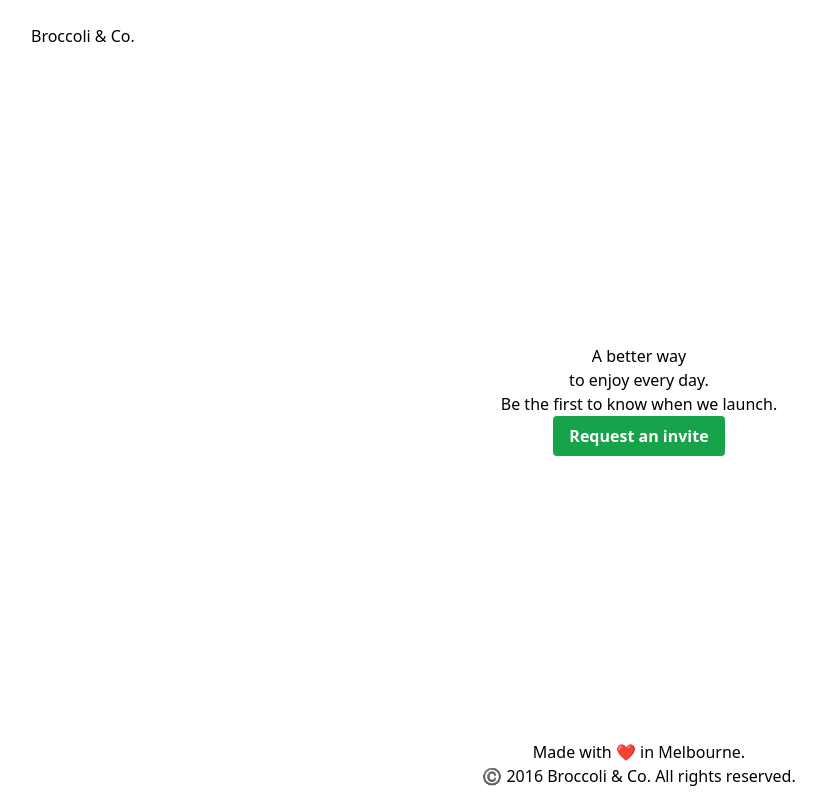
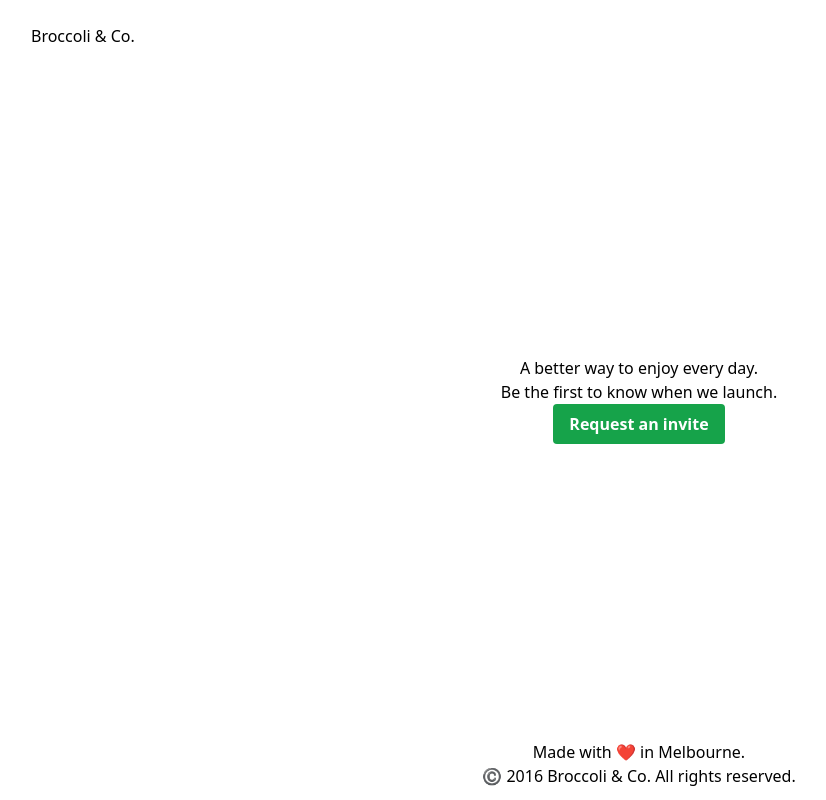
Before and after one commit to lukemesiti/AWTH, a React (Vite) app: page / in a window 1280 px wide. Shown: the whole page, without its empty margins (1-827 px from the left). Built offline with nearby package versions, Linux system fonts and the light colour scheme.

Commit message:
update Content component formatting

```diff
--- a/src/layout/content/Content.tsx
+++ b/src/layout/content/Content.tsx
@@ -4,8 +4,7 @@ const Content: React.FC = () => {
   return (
     <main className="flex-auto flex items-center justify-center p-3">
       <div className="text-center">
-        <h1>A better way</h1>
-        <h1>to enjoy every day.</h1>
+        <h1>A better way to enjoy every day.</h1>
         <p>Be the first to know when we launch.</p>
         <RequestInviteButton />
       </div>
```
